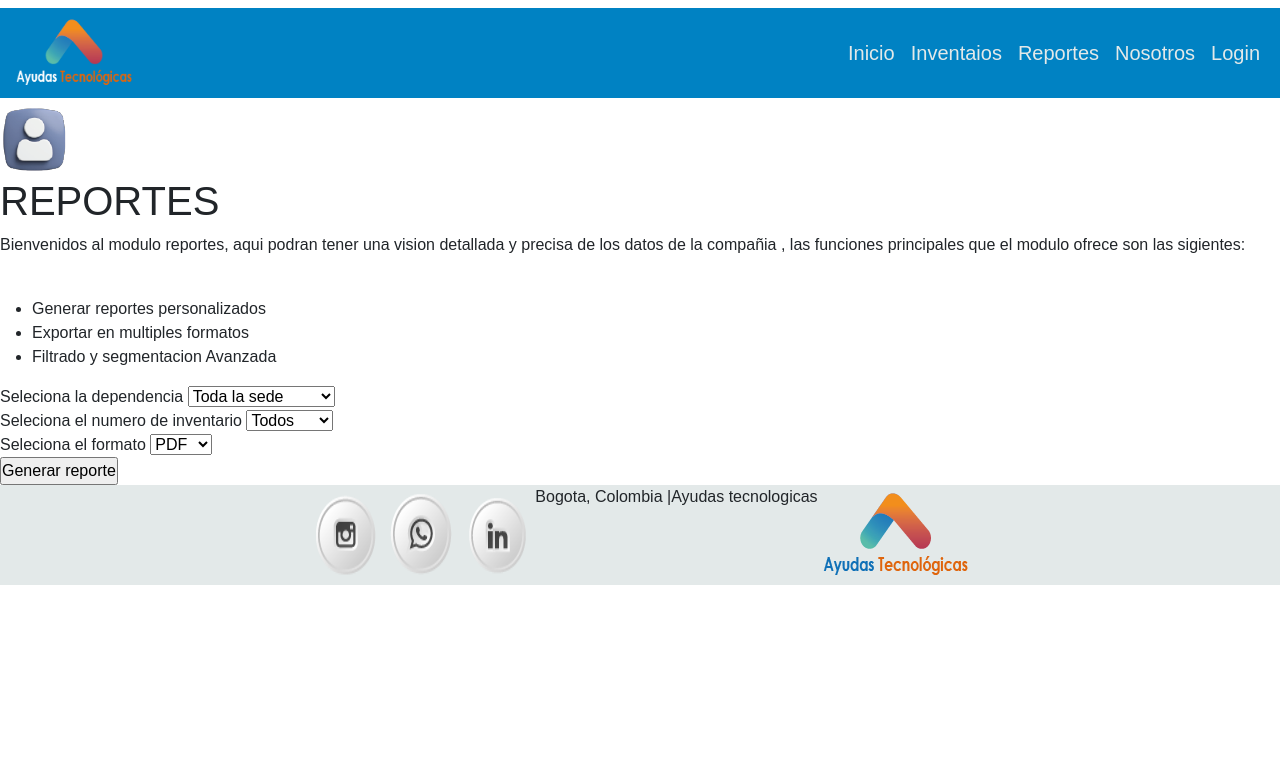
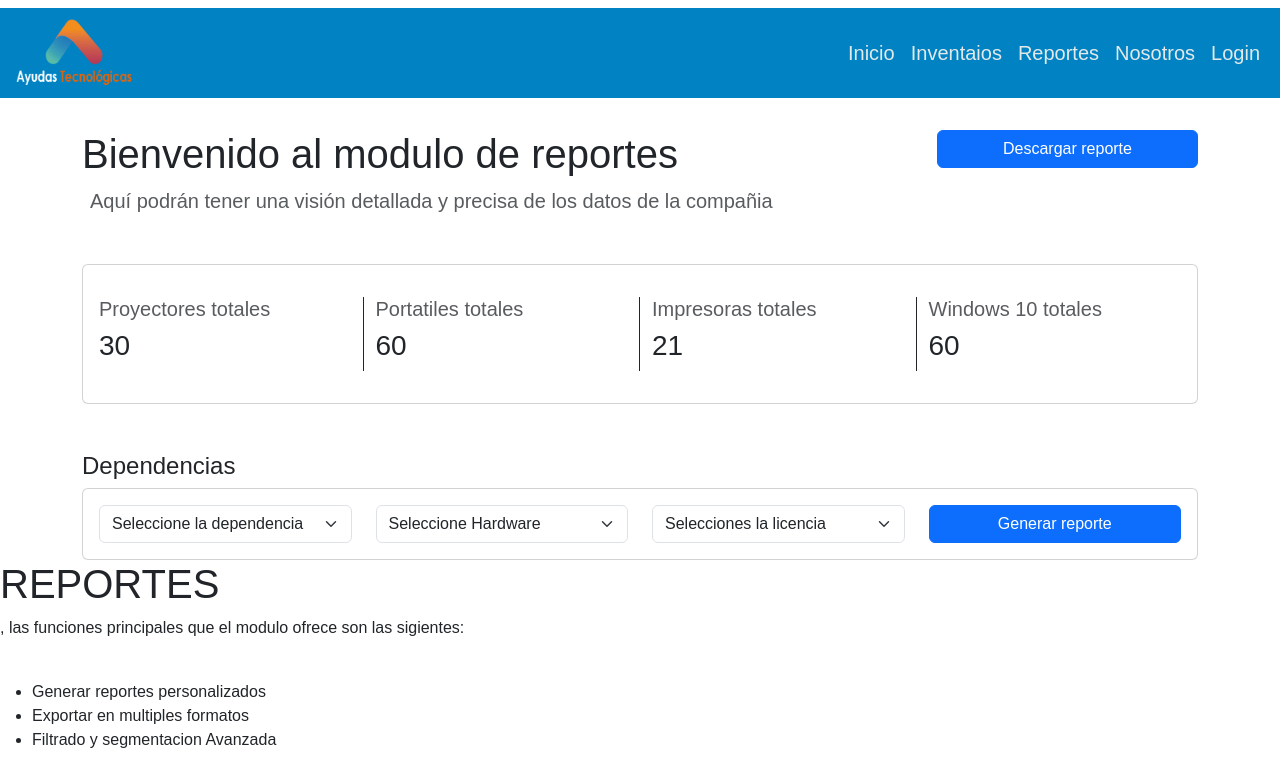
Before and after one commit to johnsistemas/2da-garciagomezjohn-inventario, a plain HTML site: page pages/reportes.html in a window 1280 px wide. Shown: the top 765 px of the page. Drawn offline with nearby package versions, Linux system fonts and the light colour scheme.

Commit message:
[r] se crea plantilla en reportes en html, css y bs

```diff
--- a/css/style.css
+++ b/css/style.css
@@ -174,3 +174,7 @@
     height: 100vh;
     padding-bottom: 5rem;
 }
+
+.stat {
+    border-right: 1px solid;
+}
--- a/pages/reportes.html
+++ b/pages/reportes.html
@@ -43,12 +43,123 @@
 
 
         </nav>
-        <img src="../assets/loginpeque.png" alt="login">
+
 
     </header>
     <Main>
+        <div id="contenedor">
+            <section class="py-4">
+                <div class="container">
+                    <div class="row">
+                        <div class="col-lg-9">
+                            <h1 class="font-weight-bold mb-0 ">Bienvenido al modulo de reportes</h1>
+                            <p class="lead text-muted p-2"> Aquí podrán tener una visión
+                                detallada y precisa de los datos de la compañia </p>
+
+                        </div>
+                        <div class="col-lg-3">
+                            <button class="btn btn-primary w-100">Descargar reporte</button>
+
+                        </div>
+                    </div>
+                </div>
+            </section>
+            <section>
+                <div class="container">
+                    <div class="card">
+                        <div class="card-body">
+                            <div class="row">
+                                <div class="col-lg-3 stat my-3">
+                                    <h5 class="text-muted">Proyectores totales</h5>
+                                    <h3 class="font-weight-bold">30</h3>
+
+                                </div>
+                                <div class="col-lg-3 stat my-3">
+                                    <h5 class="text-muted">Portatiles totales</h5>
+                                    <h3 class="font-weight-bold">60</h3>
+
+                                </div>
+                                <div class="col-lg-3 stat my-3">
+                                    <h5 class="text-muted">Impresoras totales</h5>
+                                    <h3 class="font-weight-bold">21</h3>
+
+                                </div>
+                                <div class="col-lg-3 my-3">
+                                    <h5 class="text-muted">Windows 10 totales</h5>
+                                    <h3 class="font-weight-bold">60</h3>
+
+                                </div>
+
+                            </div>
+
+                        </div>
+                    </div>
+
+                </div>
+
+            </section>
+            <section>
+                <div class="container">
+                    <h4 class="mt-5"> Dependencias</h4>
+                    <div class="card">
+                        <div class="card-body">
+                            <div class="row">
+                                <div class="col-lg-3">
+                                    <select class="form-select" aria-label="Default select example">
+                                        <option selected>Seleccione la dependencia</option>
+                                        <option value="1">Rectoria</option>
+                                        <option value="2">Secretaria</option>
+                                        <option value="3">Pagaduria</option>
+                                    </select>
+
+                                </div>
+                                <div class="col-lg-3">
+                                    <select class="form-select" aria-label="Default select example">
+                                        <option selected>Seleccione Hardware</option>
+                                        <option value="1">Impresora</option>
+                                        <option value="2">Equipo</option>
+                                        <option value="3">Scanner</option>
+                                    </select>
+
+                                </div>
+                                <div class="col-lg-3">
+                                    <select class="form-select" aria-label="Default select example">
+                                        <option selected>Selecciones la licencia</option>
+                                        <option value="1">Windows</option>
+                                        <option value="2">Linux</option>
+                                        <option value="3">Ios</option>
+                                    </select>
+
+                                </div>
+                                <div class="col-lg-3">
+                                    <button class="btn btn-primary w-100">Generar reporte</button>
+
+                                </div>
+                            </div>
+                        </div>
+                    </div>
+                </div>
+            </section>
+        </div>
+
+
+
+
+
+
+
+
+
+
+
+
+
+
+
+
+
         <H1>REPORTES</H1>
-        <p>Bienvenidos al modulo reportes, aqui podran tener una vision detallada y precisa de los datos de la compañia
+        <p>
             , las funciones principales que el modulo ofrece son las sigientes:</p><br>
         <!--se crea una lista de las funciones que se puede realizar con los informes-->
         <ul>
```
